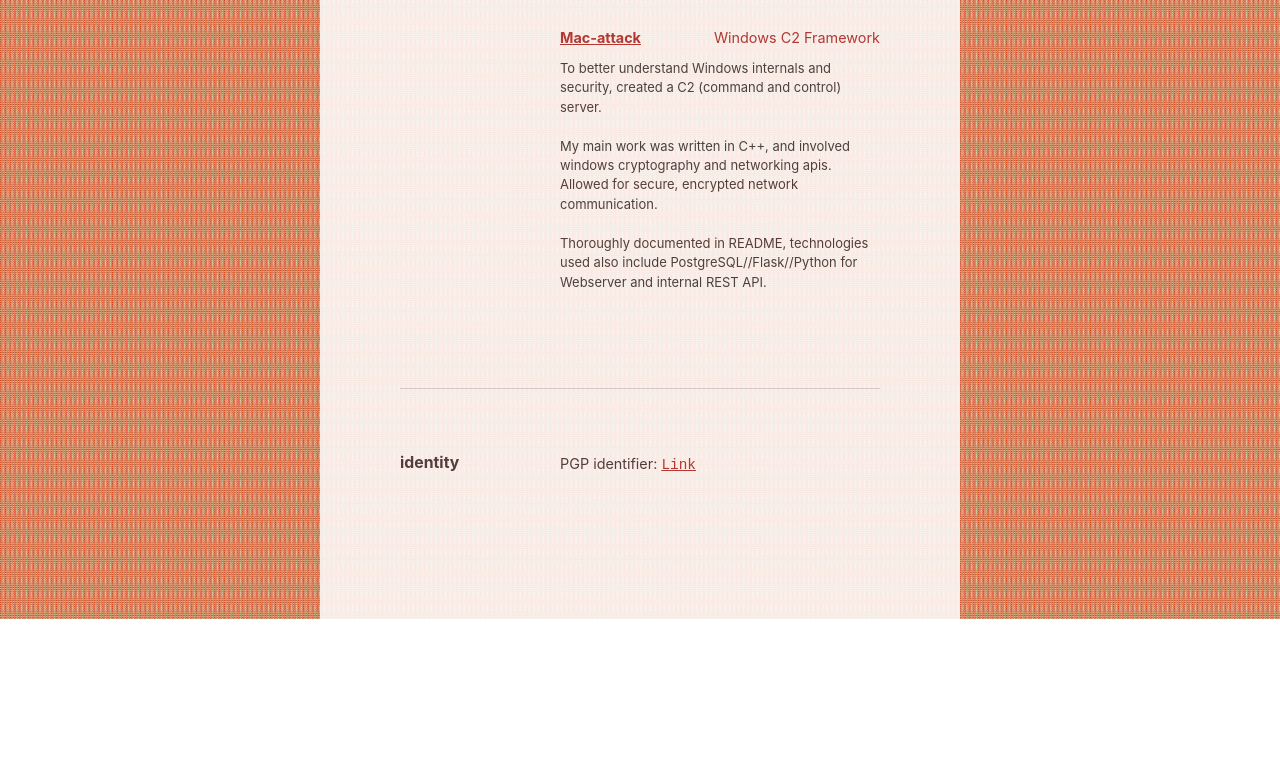
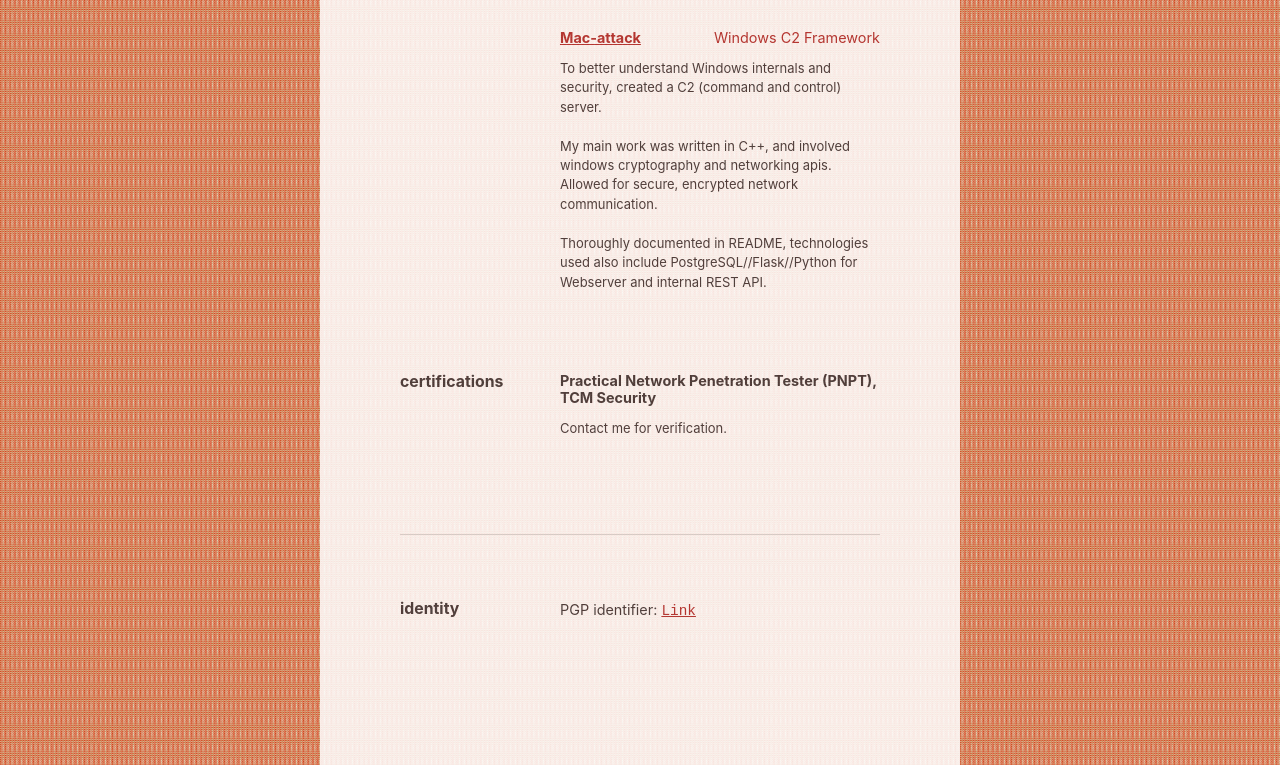
Before and after one commit to addycb/rgbattack, a plain HTML site: page index.html in a window 1280 px wide. Shown: the part 941-1706 px from the top of the page. Before the commit the page ends 1560 px from the top, so only its background shows below. Drawn offline with Linux system fonts and the light colour scheme.

Commit message:
added cert

```diff
--- a/index.html
+++ b/index.html
@@ -343,6 +343,23 @@
                                     </dl>
                                 </div>
                             </section>
+                            <section class="sc-fubCzh sc-pGacB bCEkxV EpVDd">
+                                <h2 class="sc-iBPTik kbbROJ">certifications</h2>
+                                <div class="sc-jrAFXE gONRvE">
+                                    <dl class="sc-crrszt hOpRgx">
+                                        <div class="sc-dQoVA jHwfCx">
+                                            <dt class="sc-bqyKOL llzRjw"><strong>Practical Network Penetration Tester (PNPT), <br>TCM Security</strong>
+                                                <div class="sc-hBEYId liFXwB"><span> <!-- --></span>
+                                                    <!-- --><span></span></div>
+                                            </dt>
+                                            <dd class="sc-kstqJO lFJNX">
+                                                <p class="sc-fodVek iWHCcf">Contact me for verification.</p>
+                                            </dd>
+                                        </div>
+                                    </dl>
+                                </div>
+                            </section>
+
 
                             <hr class="sc-gKseQn cVGWcb" />
                             <section class="sc-fubCzh sc-pGacB bCEkxV EpVDd">
```
